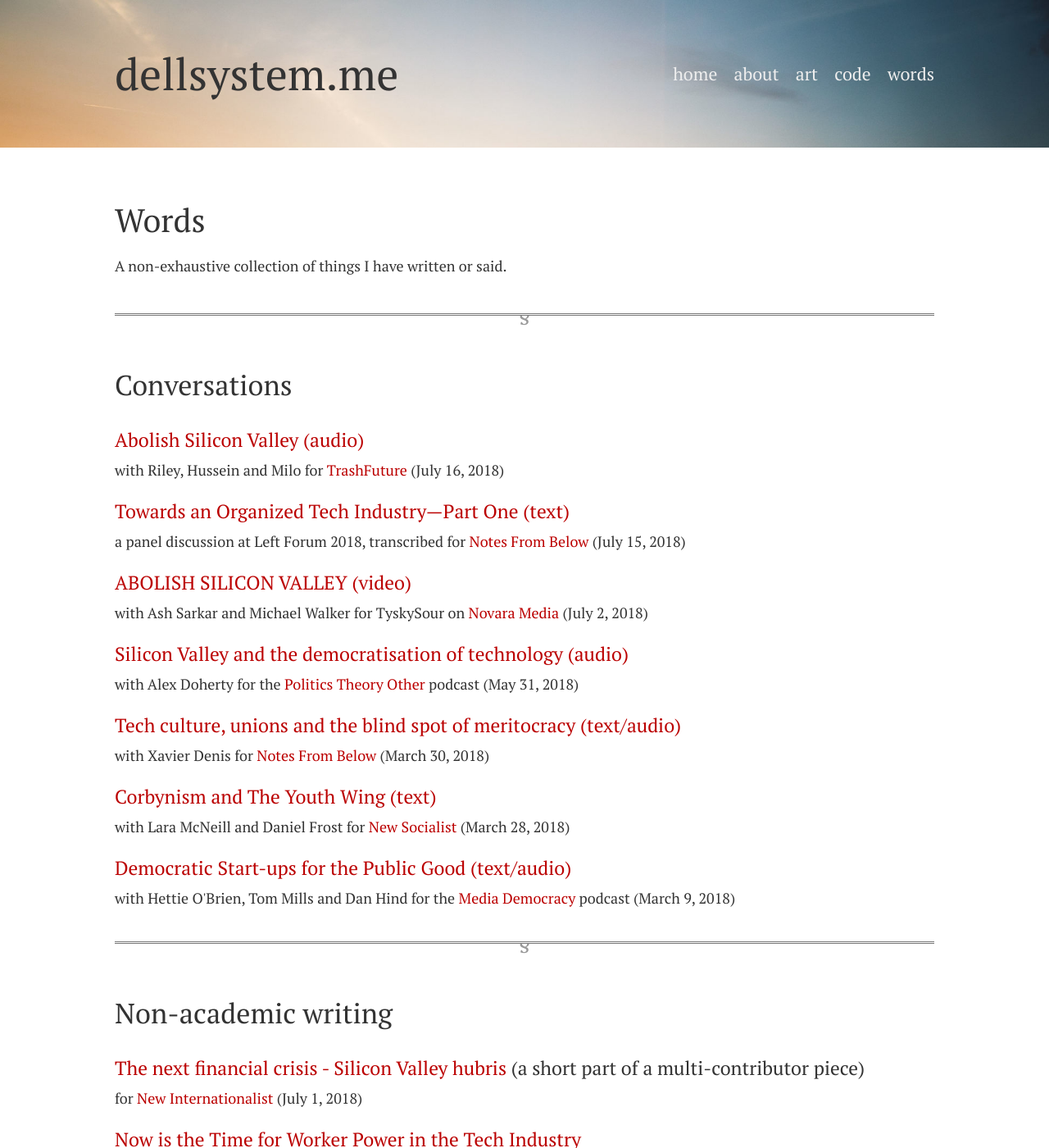
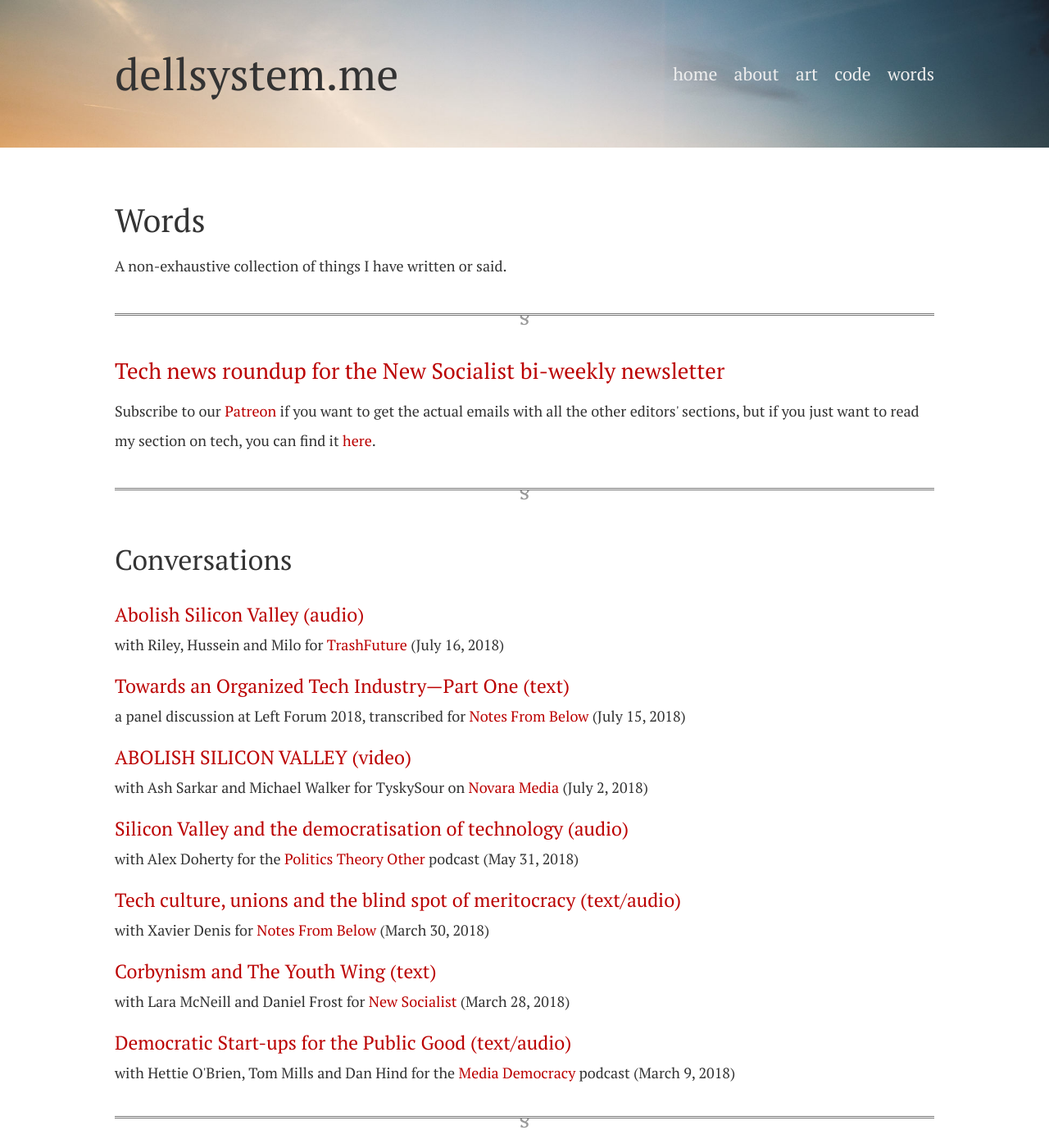
Before and after one commit to dellsystem/dellsystem.github.io, a Jekyll site: the page built from words.html, in a window 1280 px wide and 1400 px high. Shown: the whole window at 82% size. Built offline with Jekyll 4.4.1, drawn with Linux system fonts in a browser that asks for light colours; nearby versions of some CDN libraries; some of the changed text lies outside the part shown.

Commit message:
Move tech news roundup link in words.html

```diff
--- a/words.html
+++ b/words.html
@@ -5,6 +5,20 @@ title: Words
 ---
 
 <p>A non-exhaustive collection of things I have written or said.</p>
+
+<hr />
+
+<h3>
+    <a href="/new-socialist-newsletter">
+        Tech news roundup for the New Socialist bi-weekly newsletter
+    </a>
+</h3>
+<p>
+    Subscribe to our <a href="https://www.patreon.com/newsocialist">Patreon</a>
+    if you want to get the actual emails with all the other editors' sections,
+    but if you just want to read my section on tech, you can find it <a
+    href="/new-socialist-newsletter">here</a>.
+</p>
 
 <hr />
 
@@ -104,17 +118,6 @@ title: Words
 </dt>
 <dd>for <a href="http://novaramedia.com">Novara Media</a>
     (June 27, 2018)
-</dd>
-<dt>
-    <a href="/new-socialist-newsletter">
-        Tech news roundup for the New Socialist bi-weekly newsletter
-    </a>
-</dt>
-<dd>
-    Subscribe to our <a href="https://www.patreon.com/newsocialist">Patreon</a>
-    if you want to get the actual emails with all the other editors' sections,
-    but if you just want to read my section on tech, you can find it <a
-    href="/new-socialist-newsletter">here</a>.
 </dd>
 <dt>
     <a href="http://www.notesfrombelow.org/article/building-worker-power-at-microsoft">
```
